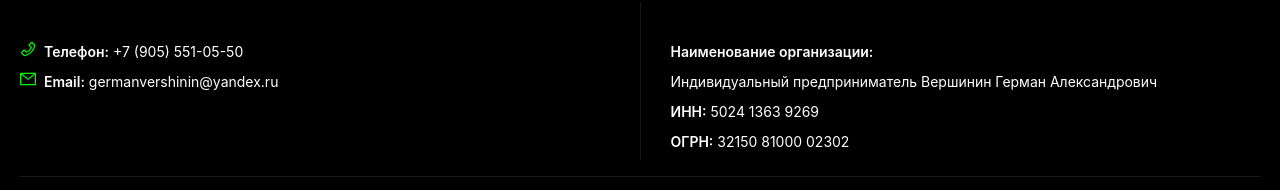
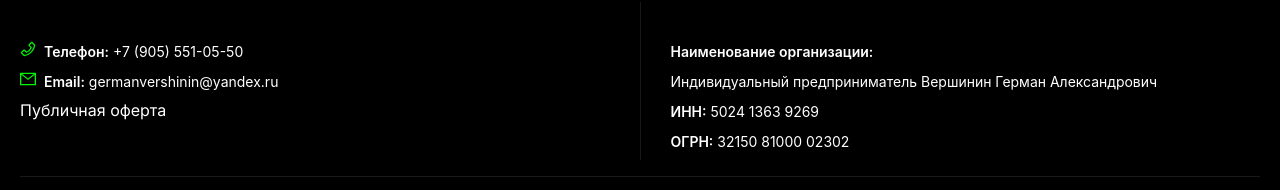
Before and after one commit to gvrshnn/smileshop, a Next.js app: page / in a window 1280 px wide. Shown: the part 581-771 px from the top of the page. Built offline with nearby package versions, Linux system fonts and the light colour scheme; no server answers; the database is empty.

Commit message:
public offer

```diff
--- a/src/components/Footer.tsx
+++ b/src/components/Footer.tsx
@@ -16,13 +16,21 @@ const Footer = () => {
           <Title level={4} className={styles.sectionTitle}>Контакты</Title>
           <div className={styles.contactItem}>
             <PhoneOutlined className={styles.icon} />
-            {/* Явно задаем цвет текста через пропс style */}
             <Text style={{ color: 'inherit' }}><strong>Телефон:</strong> +7 (905) 551-05-50</Text>
           </div>
           <div className={styles.contactItem}>
             <MailOutlined className={styles.icon} />
-            {/* Явно задаем цвет текста через пропс style */}
             <Text style={{ color: 'inherit' }}><strong>Email:</strong> germanvershinin@yandex.ru</Text>
+          </div>
+          <div className={styles.contactItem}>
+            <a
+              href="https://disk.yandex.ru/i/HIMJZEBkz_Ws1g"
+              target="_blank"
+              rel="noopener noreferrer"
+              style={{ color: 'inherit' }}
+            >
+              Публичная оферта
+            </a>
           </div>
         </div>
 
@@ -46,7 +54,6 @@ const Footer = () => {
       </div>
 
       <div className={styles.copyright}>
-        {/* Явно задаем цвет для копирайта */}
         <Text type="secondary" style={{ color: 'inherit', opacity: 0.8 }}>&copy; {new Date().getFullYear()} SMILESHOP. Все права защищены.</Text>
       </div>
     </footer>
```
